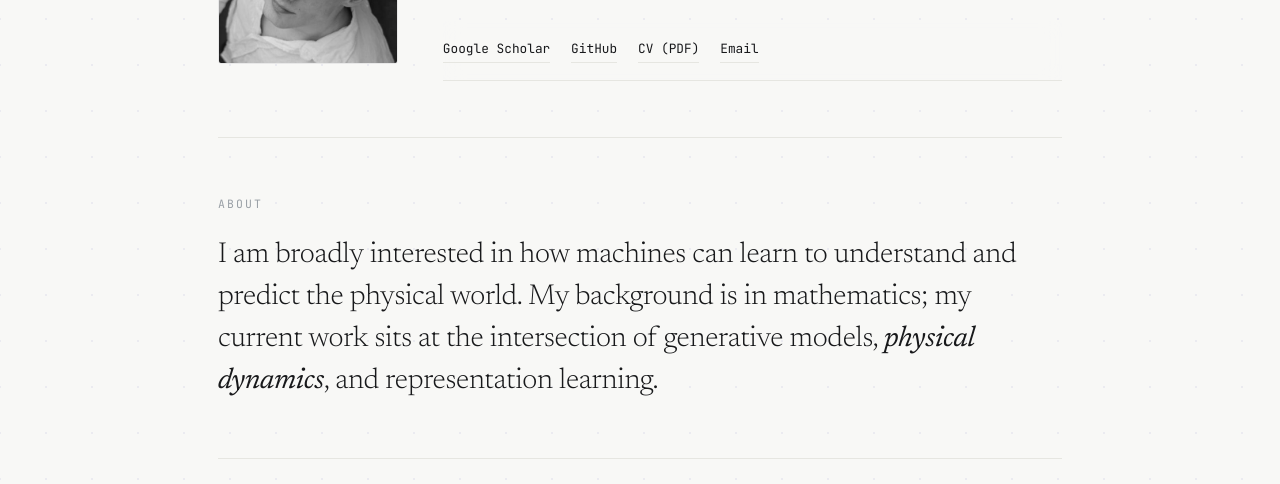
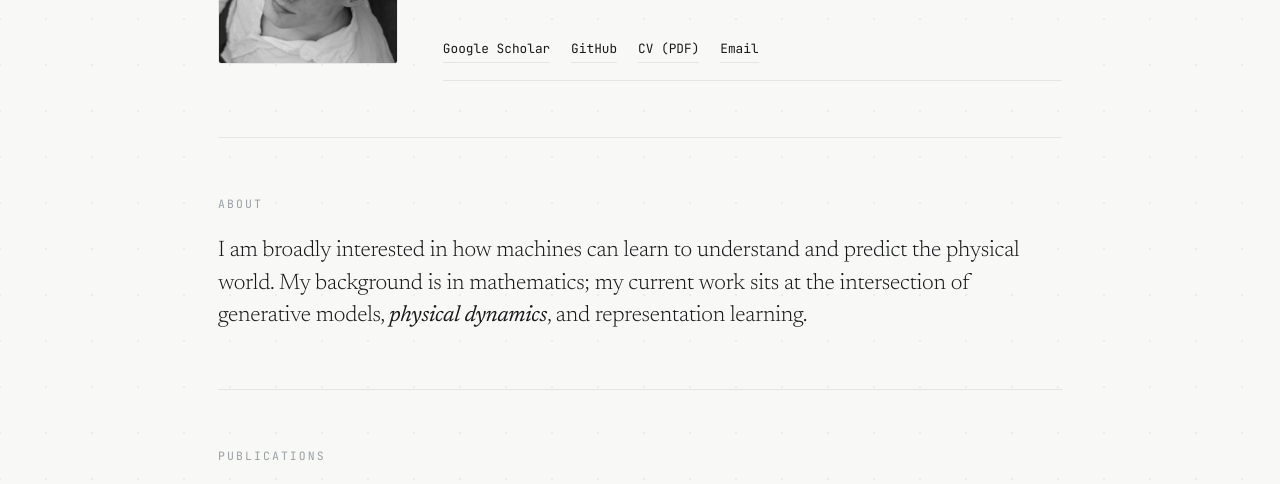
Before and after one commit to welschinger/welschinger.github.io, a plain HTML site: page index.html in a window 1280 px wide. Shown: the part 257-741 px from the top of the page. Drawn offline with Linux system fonts and the light colour scheme.

Commit message:
Update index.html

```diff
--- a/index.html
+++ b/index.html
@@ -188,7 +188,7 @@
   .lede {
     font-family: var(--serif);
     font-weight: 300;
-    font-size: clamp(1.3rem, 3.2vw, 1.8rem);
+    font-size: clamp(1.3rem, 3.2vw, 1.4rem);
     line-height: 1.45;
     letter-spacing: -0.01em;
     margin: 0;
```
